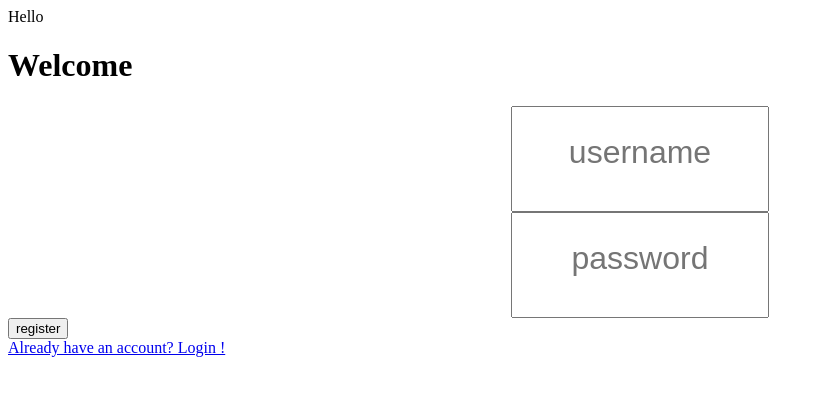
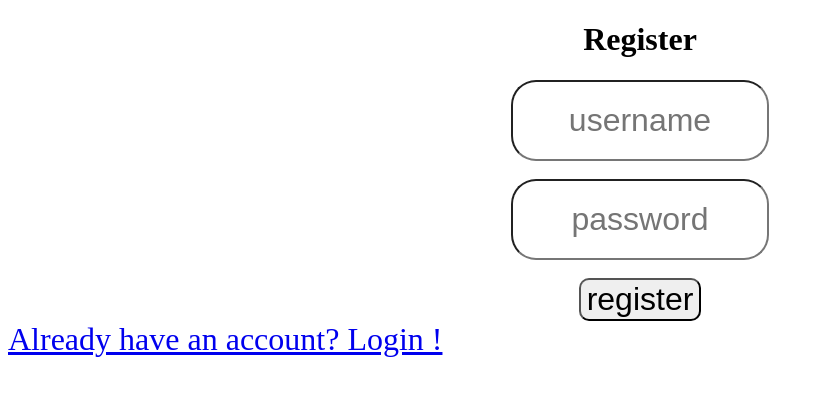
Before and after one commit to Zeotical/MMUsic-TC2L-03, a Flask app: page / in a window 1280 px wide. Shown: the top 396 px of the page, without its empty margins (0-824 px from the left). Run offline with Flask 3, Linux system fonts and the light colour scheme.

Commit message:
Basic css done

```diff
--- a/static/styles.css
+++ b/static/styles.css
@@ -1,13 +1,29 @@
-/*REGISTRATION PAGE*/
+/*REGISTRATION AND LOGIN PAGE*/
+
+
+
+h1{
+text-align: center;
+}
 
 .input-field {
  display: block;
  margin: 0 auto;
- height: 100px;
+ height: 75px;
  width: 250px;
+ border-radius: 25px;
+ font-size: xx-large;
+ text-align: center;
 }
 
 ::placeholder {
 text-align: center;
 font-size: xx-large;
 }
+
+.btn-register, .btn-login , .lnk-login{
+    display: block;
+    margin: 0 auto;
+    font-size: xx-large;
+    border-radius: 10px;
+}
--- a/templates/base.html
+++ b/templates/base.html
@@ -7,7 +7,7 @@
     <title>Flask Authentication</title>
 </head>
 <body>
-    <header>Hello</header>
+    <header></header>
     {% block body%} <!--Anything from our index.html will be passed here -->
 
     {% endblock %}
--- a/templates/index.html
+++ b/templates/index.html
@@ -3,13 +3,15 @@
 {% block body%}
 
 <div class="register">
-    <h1>Welcome</h1>
+    <h1>Register</h1>
   <form id="register_form" action="{{url_for("register")}}" method="post" >
     <input type="text" name="username_register" placeholder="username" class="input-field" required>
+    <br>
     <input type="password" name="password_register" placeholder="password" class="input-field" required>
+    <br>
     <input type="submit"  value="register" class="btn-register"/>
   </form>
-  <a href="{{url_for("login")}}" class="btn login">Already have an account? Login !</a>
+  <a href="{{url_for("login")}}" class="lnk-login">Already have an account? Login !</a>
 </div>
 
 {% endblock %}
--- a/templates/login.html
+++ b/templates/login.html
@@ -5,8 +5,10 @@
 <h1>Welcome to login</h1>
 <form id="auth-form" action="{{url_for("login")}}" method="post"> <!--send info to db a post method-->
     <input type="text" name="username" placeholder="username" class="input-field" required>
+    <br>
     <input type="password" name="password" placeholder="password" class="input-field" required>
-    <input type="submit" value="login" class="btn btn-login"/>
+    <br>
+    <input type="submit" value="login" class="btn-login"/>
  </form>
 </div>
 
--- a/user.py
+++ b/user.py
@@ -2,7 +2,7 @@
 from flask import Flask,render_template,request,redirect, session, url_for
 from werkzeug.security import generate_password_hash, check_password_hash
 from flask_sqlalchemy import SQLAlchemy
-from flask_login import LoginManager
+# from flask_login import LoginManager
 
 app = Flask(__name__)
 app.secret_key="ily"
@@ -13,6 +13,7 @@ app.secret_key="ily"
 # @login_manager.user_loader
 # def load_user(user_id):
 #     return User.get(user_id)
+
 # Configure SQL Alchmey
 app.config["SQLALCHEMY_DATABASE_URI"]= "sqlite:///userinfo.db"
 app.config["SQLALCHEMY_TRACK_MODIFICATIONS"]= False
```
Also changed, not shown: instance/userinfo.db (deleted).
